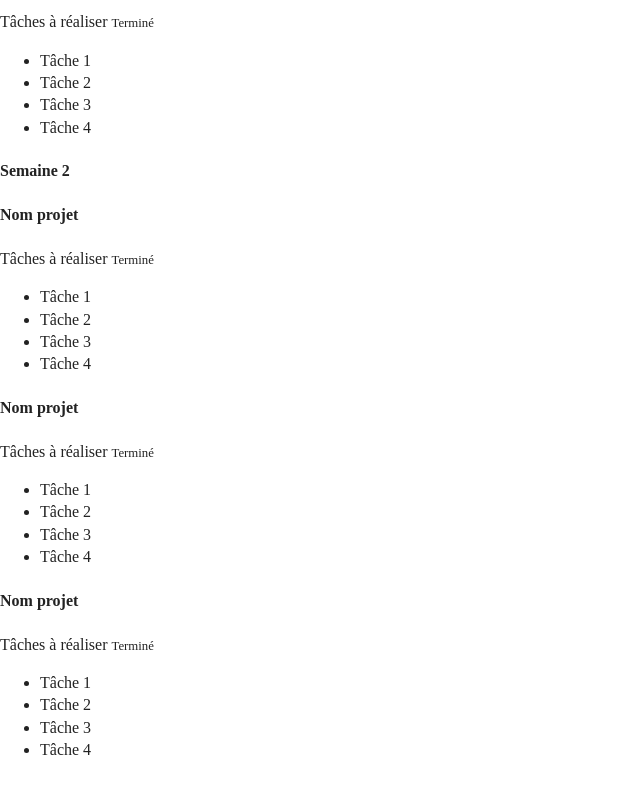
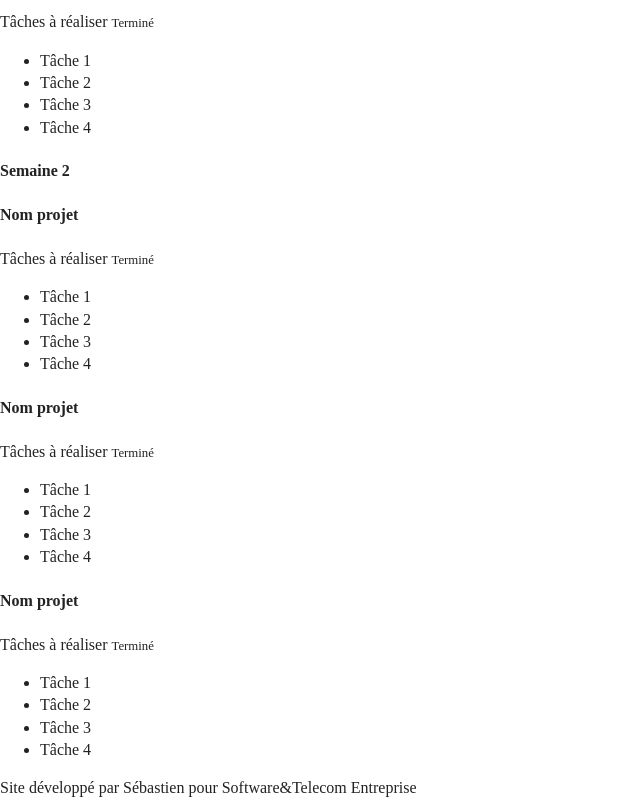
Before and after one commit to MrSeeb/UseCase, a plain HTML site: page index.html in a window 1280 px wide. Shown: the part 690-1490 px from the top of the page, without its empty margins (0-640 px from the left). Before the commit the page ends 1467 px from the top, so only its background shows below. Drawn offline with nearby package versions, Linux system fonts and the light colour scheme.

Commit message:
Add footer

```diff
--- a/index.html
+++ b/index.html
@@ -114,6 +114,12 @@
   </main>
   <!-- END MAIN-->
 
+  <!-- FOOTER-->
+  <footer>
+    Site développé par Sébastien pour Software&Telecom Entreprise
+  </footer>
+  <!-- END FOOTER-->
+
   <!-- Add your site or application content here -->
 
   <script src="js/vendor/modernizr-3.6.0.min.js"></script>
```
